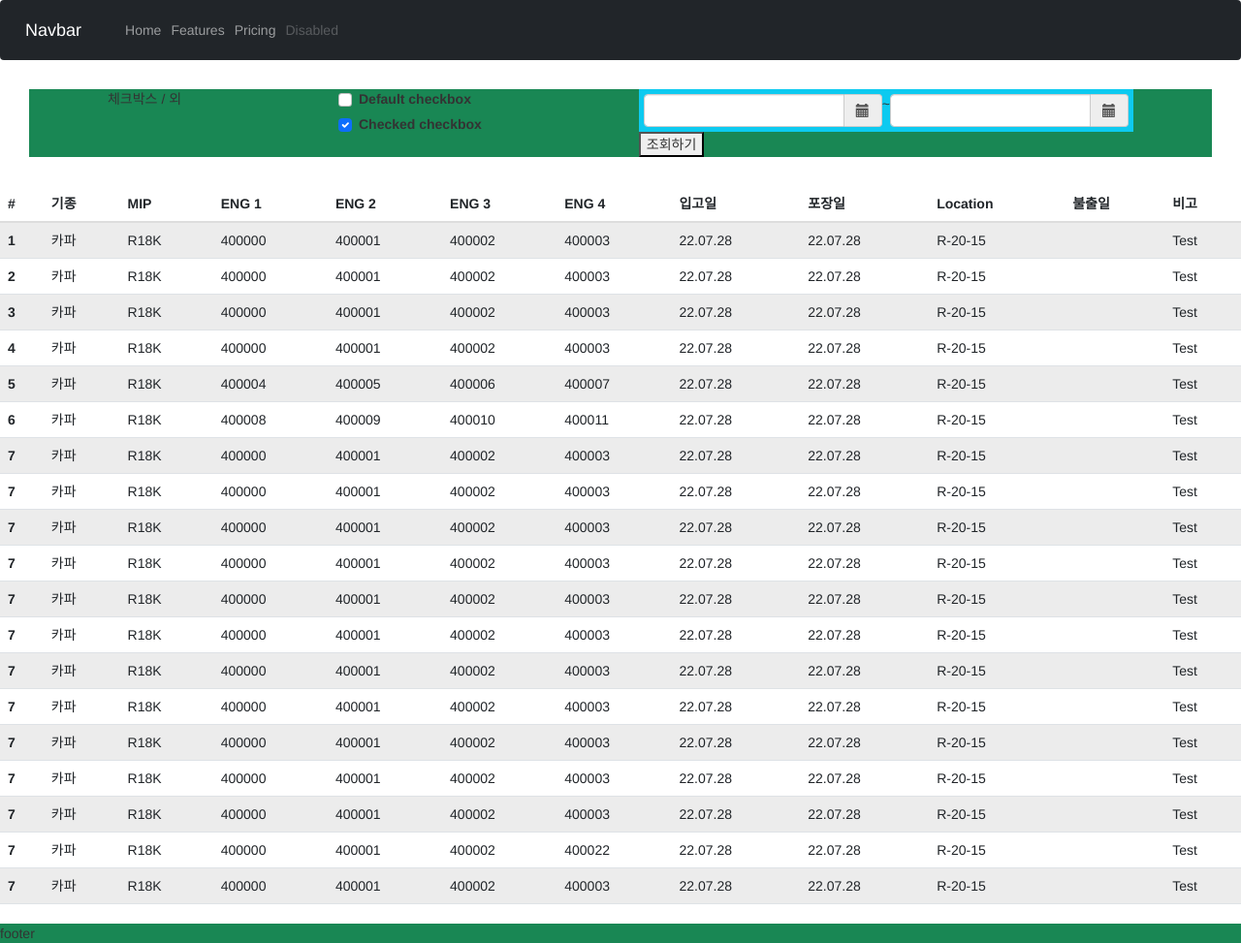
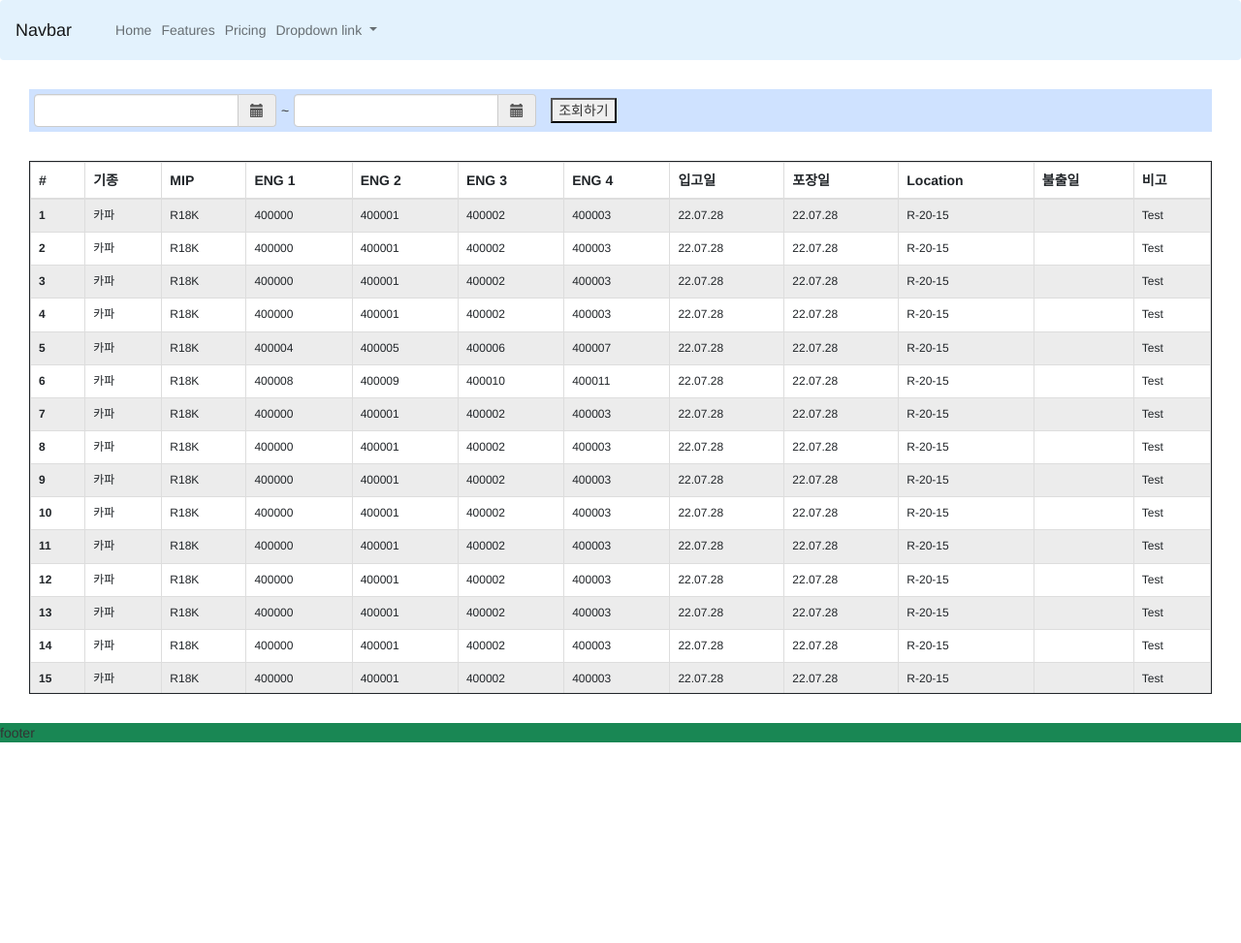
Before and after one commit to Hojun1123/InventoryManagement, a Flask app: page /test in a window 1280 px wide. Shown: the whole page at 97% size. After the commit the page ends 766 px from the top, so only its background shows below. Run offline with Flask 2, Linux system fonts and the light colour scheme; some libraries are stand-ins or nearby versions.

Commit message:
FIX table in main.html

```diff
--- a/templates/main/login.html
+++ b/templates/main/login.html
@@ -3,7 +3,7 @@
 <head>
     <meta charset="UTF-8">
     <title>Login-Demo</title>
-
+    <meta name="viewport" content="width=device-width,initial-scale=1">
     <link href="/static/css/style.css" rel="stylesheet"/>
 </head>
 <body>
--- a/templates/main/main.html
+++ b/templates/main/main.html
@@ -2,6 +2,8 @@
 <html lang="ko">
 <head>
     <meta charset="UTF-8">
+
+    <meta name="viewport" content="width=device-width,initial-scale=1">
     <title>main-Demo</title>
     <link href="/static/css/style.css" rel="stylesheet"/>
 
@@ -33,13 +35,13 @@
     <!--datepicker 관련 end -->
 </head>
 <body>
-<nav class="navbar navbar-expand-lg navbar-dark bg-dark px-3">
+<nav class="navbar navbar-expand-md navbar-light" style="background-color: #e3f2fd;">
     <a class="navbar-brand" href="#">Navbar</a>
-    <button class="navbar-toggler" type="button" data-toggle="collapse" data-target="#navbarNav"
-            aria-controls="navbarNav" aria-expanded="false" aria-label="Toggle navigation">
+    <button class="navbar-toggler" type="button" data-toggle="collapse" data-target="#navbarNavDropdown"
+            aria-controls="navbarNavDropdown" aria-expanded="false" aria-label="Toggle navigation">
         <span class="navbar-toggler-icon"></span>
     </button>
-    <div class="collapse navbar-collapse" id="navbarNav">
+    <div class="collapse navbar-collapse" id="navbarNavDropdown">
         <ul class="navbar-nav">
             <li class="nav-item active">
                 <a class="nav-link" href="#">Home <span class="sr-only">(current)</span></a>
@@ -50,45 +52,43 @@
             <li class="nav-item">
                 <a class="nav-link" href="#">Pricing</a>
             </li>
-            <li class="nav-item">
-                <a class="nav-link disabled" href="#">Disabled</a>
+            <li class="nav-item dropdown">
+                <a class="nav-link dropdown-toggle" href="#" id="navbarDropdownMenuLink" data-toggle="dropdown"
+                   aria-haspopup="true" aria-expanded="false">
+                    Dropdown link
+                </a>
+                <div class="dropdown-menu" aria-labelledby="navbarDropdownMenuLink">
+                    <a class="dropdown-item" href="#">Action</a>
+                    <a class="dropdown-item" href="#">Another action</a>
+                    <a class="dropdown-item" href="#">Something else here</a>
+                </div>
             </li>
         </ul>
     </div>
 </nav>
 <main>
-    <div class="m-5 bg-success d-flex justify-content-around">
-        체크박스 / 외
-        <div class="justify-content-around">
-            <div class="form-check">
-                <input class="form-check-input" type="checkbox" value="" id="flexCheckDefault">
-                <label class="form-check-label" for="flexCheckDefault">
-                    Default checkbox
-                </label>
+
+    <div class="m-5" style="background-color: #cfe2ff;">
+        <form action="" method="">
+            <div class="d-flex p-2 flex-wrap align-items-center">
+                <div class="input-group date" style="width : 250px;"><input type="text" class="form-control"><span
+                        class="input-group-addon"><i
+                        class="glyphicon glyphicon-calendar"></i></span>
                 </div>
-            <div class="form-check">
-                <input class="form-check-input" type="checkbox" value="" id="flexCheckChecked" checked>
-                <label class="form-check-label" for="flexCheckChecked">
-                    Checked checkbox
-                </label>
+                <div class="m-2"> ~</div>
+                <div class="input-group date" style="width : 250px;"><input type="text" class="form-control"><span
+                        class="input-group-addon"><i
+                        class="glyphicon glyphicon-calendar"></i></span>
+                </div>
+                <div class="col-md-5">
+                    <button type="submit" onclick="">조회하기</button>
                 </div>
             </div>
-        <form action="" method="">
-            <div class="bg-info d-flex  p-2">
-                <div class="input-group date"><input type="text" class="form-control"><span class="input-group-addon"><i
-                        class="glyphicon glyphicon-calendar"></i></span>
-                </div>
-                <span>~</span>
-                <div class="input-group date"><input type="text" class="form-control"><span class="input-group-addon"><i
-                        class="glyphicon glyphicon-calendar"></i></span>
-                </div>
-
-            </div>
-            <button type="submit" onclick="">조회하기</button>
         </form>
     </div>
-    <div class="table-responsive-sm">
-        <table class="table table-striped">
+    <div class="m-5">
+        <div class="table-responsive-sm border border-dark" style="overflow:auto; height:550px;">
+            <table class="table table-striped table-bordered">
                 <thead>
                 <tr>
                     <th scope="col">#</th>
@@ -105,7 +105,7 @@
                     <th scope="col">비고</th>
                 </tr>
                 </thead>
-            <tbody>
+                <tbody style="font-size: 12px">
                 <tr>
                     <th scope="row">1</th>
                     <td>카파</td>
@@ -205,7 +205,7 @@
                     <td>Test</td>
                 </tr>
                 <tr>
-                <th scope="row">7</th>
+                    <th scope="row">8</th>
                     <td>카파</td>
                     <td>R18K</td>
                     <td>400000</td>
@@ -219,7 +219,7 @@
                     <td>Test</td>
                 </tr>
                 <tr>
-                <th scope="row">7</th>
+                    <th scope="row">9</th>
                     <td>카파</td>
                     <td>R18K</td>
                     <td>400000</td>
@@ -233,7 +233,7 @@
                     <td>Test</td>
                 </tr>
                 <tr>
-                <th scope="row">7</th>
+                    <th scope="row">10</th>
                     <td>카파</td>
                     <td>R18K</td>
                     <td>400000</td>
@@ -247,7 +247,7 @@
                     <td>Test</td>
                 </tr>
                 <tr>
-                <th scope="row">7</th>
+                    <th scope="row">11</th>
                     <td>카파</td>
                     <td>R18K</td>
                     <td>400000</td>
@@ -261,7 +261,7 @@
                     <td>Test</td>
                 </tr>
                 <tr>
-                <th scope="row">7</th>
+                    <th scope="row">12</th>
                     <td>카파</td>
                     <td>R18K</td>
                     <td>400000</td>
@@ -275,7 +275,7 @@
                     <td>Test</td>
                 </tr>
                 <tr>
-                <th scope="row">7</th>
+                    <th scope="row">13</th>
                     <td>카파</td>
                     <td>R18K</td>
                     <td>400000</td>
@@ -289,7 +289,7 @@
                     <td>Test</td>
                 </tr>
                 <tr>
-                <th scope="row">7</th>
+                    <th scope="row">14</th>
                     <td>카파</td>
                     <td>R18K</td>
                     <td>400000</td>
@@ -303,7 +303,7 @@
                     <td>Test</td>
                 </tr>
                 <tr>
-                <th scope="row">7</th>
+                    <th scope="row">15</th>
                     <td>카파</td>
                     <td>R18K</td>
                     <td>400000</td>
@@ -316,7 +316,7 @@
                     <td></td>
                     <td>Test</td>
                 </tr>
-            <tr>
+                <!--<tr>
                     <th scope="row">7</th>
                     <td>카파</td>
                     <td>R18K</td>
@@ -371,7 +371,7 @@
                     <td>R-20-15</td>
                     <td></td>
                     <td>Test</td>
-            </tr>
+                </tr> -->
                 <!--           <tr>
                                <th scope="row">7</th>
                                <td><input type="text"/></td>
@@ -387,8 +387,12 @@
                                <td><input type="text"/></td>
                            </tr> -->
                 </tbody>
+                <tfoot>
+                </tfoot>
             </table>
         </div>
+    </div>
+
 </main>
 <footer class="bg-success">
     footer
```
Also changed, not shown: static/css/style.css. Lines whose indentation alone changed are shown as unchanged.
